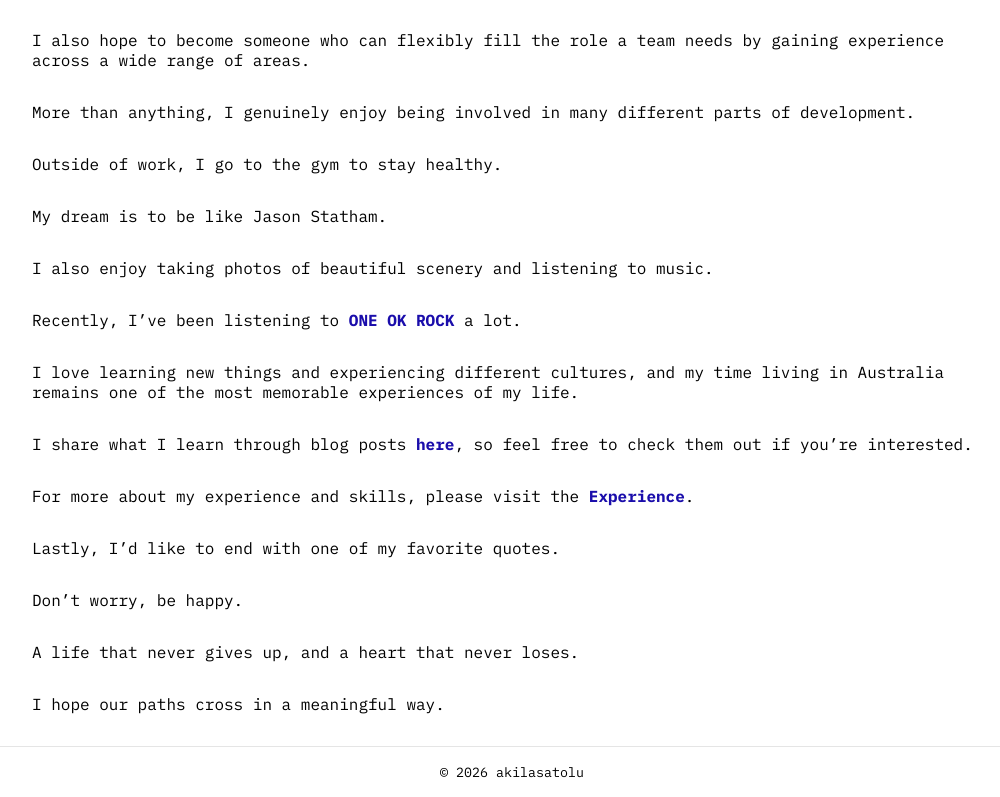
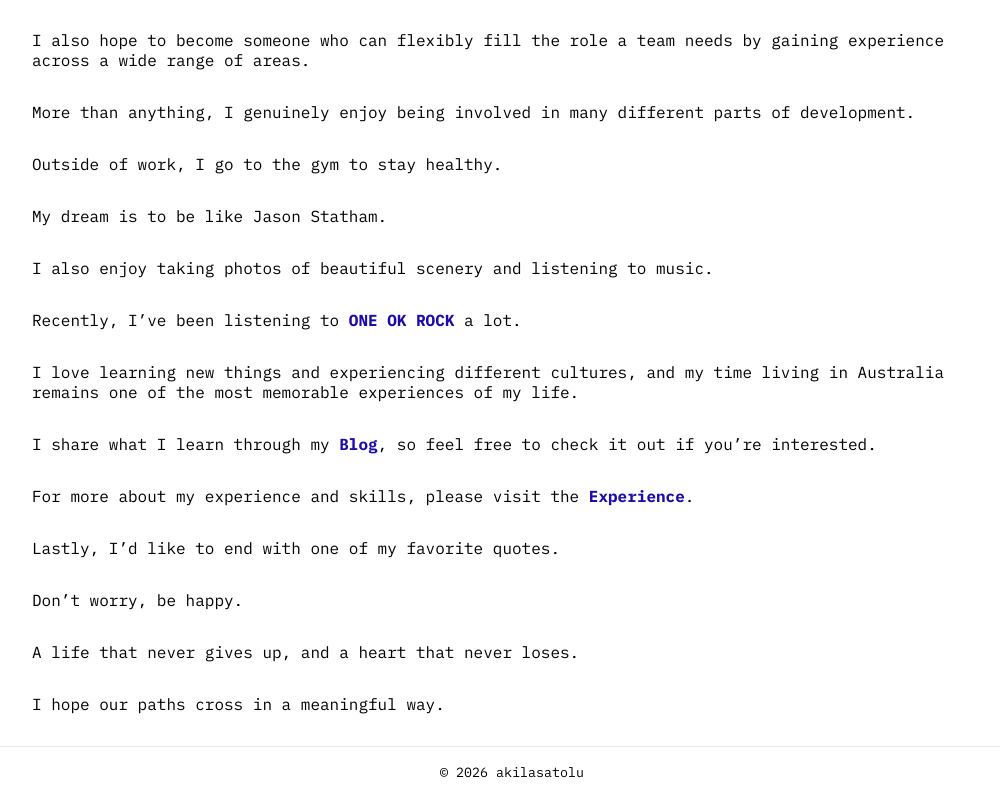
Before and after one commit to akilasatolu/akilasatolu-v5, a Next.js app: page / in a window 1280 px wide. Shown: the part 1036-1833 px from the top of the page, without its empty margins (128-1128 px from the left). Built offline with nearby package versions, Linux system fonts and the light colour scheme.

Commit message:
[update]文章調整

```diff
--- a/app/page.tsx
+++ b/app/page.tsx
@@ -29,7 +29,7 @@ export default function HomePage() {
             <p>I also enjoy taking photos of beautiful scenery and listening to music.</p>
             <p>Recently, I’ve been listening to <a href="https://www.oneokrock.com/en/" target="_blank" rel="noopener noreferrer" className="font-bold">ONE OK ROCK</a> a lot.</p>
             <p>I love learning new things and experiencing different cultures, and my time living in Australia remains one of the most memorable experiences of my life.</p>
-            <p>I share what I learn through blog posts <Link href="/blog" className="font-bold">here</Link>, so feel free to check them out if you’re interested.</p>
+            <p>I share what I learn through my <Link href="/blog" className="font-bold">Blog</Link>, so feel free to check it out if you’re interested.</p>
             <p>For more about my experience and skills, please visit the <Link href="/experience" className="font-bold">Experience</Link>.</p>
             <p>Lastly, I’d like to end with one of my favorite quotes.</p>
             <p>Don’t worry, be happy.</p>
```
